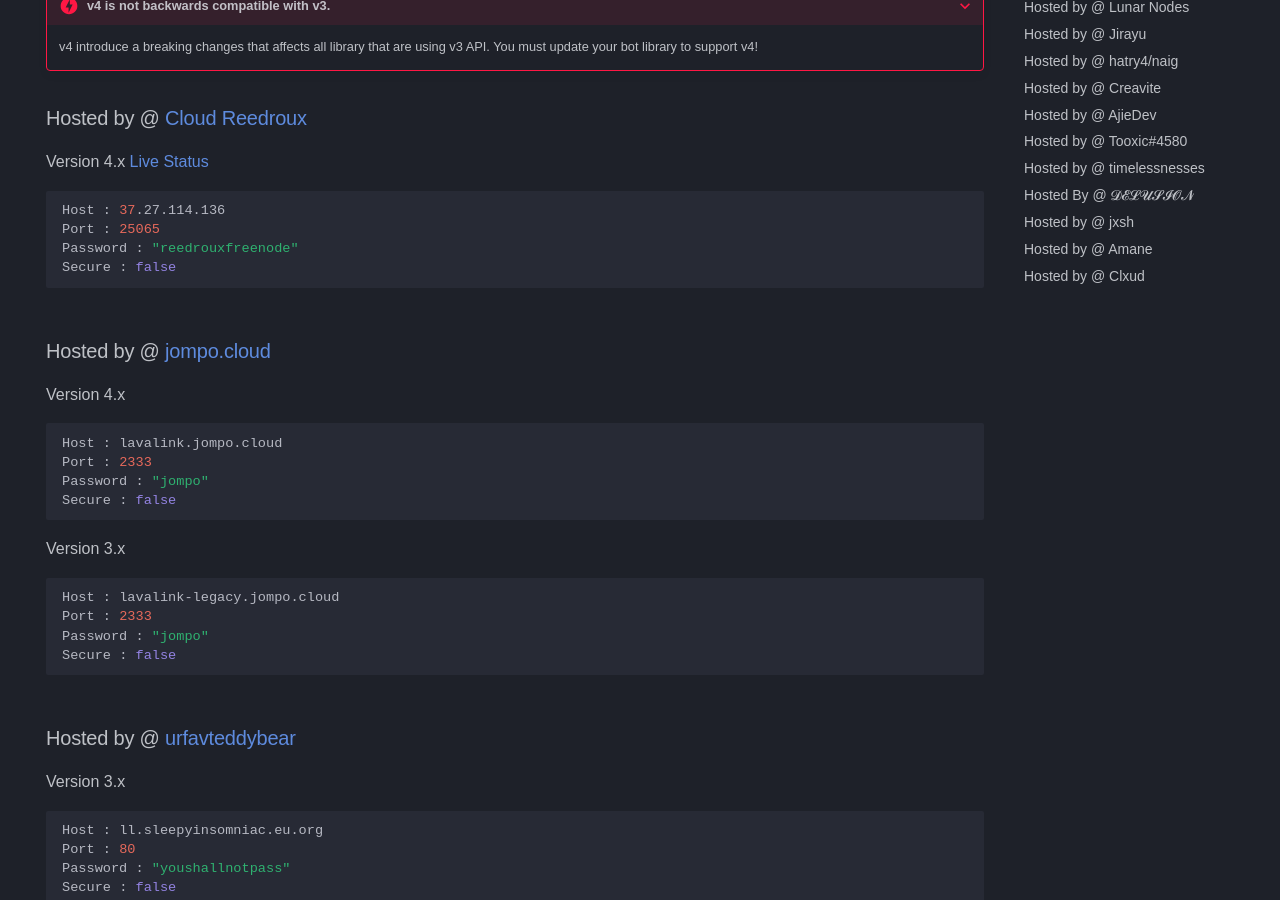
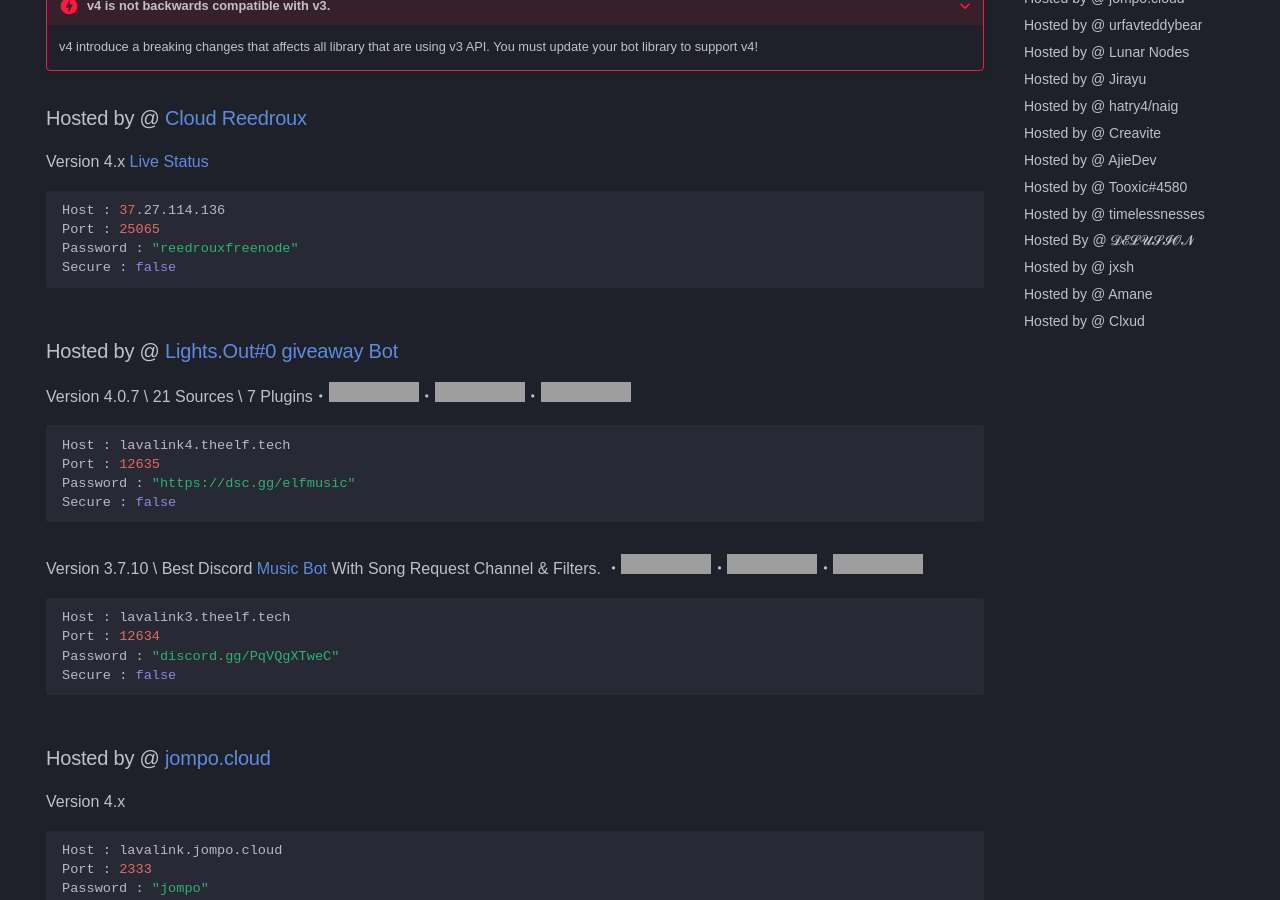
Before and after one commit to DarrenOfficial/lavalink-list, an MkDocs documentation site: the page built from docs/NoSSL/lavalink-without-ssl.md, in a window 1280 px wide and 900 px high, scrolled down 260 px. Built offline with MkDocs 1.6.1 and Material for MkDocs 9.7.7, drawn with Linux system fonts in a browser that asks for light colours; some web fonts are replaced; comment, search, counter and statistics services are not loaded; a style sheet for code colours, icons or effects is not loaded; some of the changed text lies outside the part shown; grey boxes are pictures that could not be loaded.

Commit message:
Update lavalink-without-ssl.md (#547)
* Update lavalink-without-ssl.md

* Update lavalink-without-ssl.md

````diff
--- a/docs/NoSSL/lavalink-without-ssl.md
+++ b/docs/NoSSL/lavalink-without-ssl.md
@@ -29,6 +29,23 @@ Version 4.x
 Host : 37.27.114.136
 Port : 25065
 Password : "reedrouxfreenode"
+Secure : false
+```
+
+### Hosted by @ [Lights.Out#0](https://discord.gg/AaZasMN3yG) [giveaway Bot ](https://discord.com/oauth2/authorize?client_id=1071937742759546931&scope=bot%20identify%20guilds%20applications.commands&response_type=code&redirect_uri=https://giveaway.theelf.tech&permissions=1513962695871&state=S1QnGwFMYipE8mCfH_P44)
+Version 4.0.7 \ 21 Sources \ 7 Plugins・![status](https://granite-bear.pikapod.net/api/badge/7/status)・![Ping](https://granite-bear.pikapod.net/api/badge/7/response)・![uptime](https://granite-bear.pikapod.net/api/badge/7/uptime)
+```bash
+Host : lavalink4.theelf.tech
+Port : 12635
+Password : "https://dsc.gg/elfmusic"
+Secure : false
+```
+
+Version 3.7.10 \ Best Discord [Music Bot](https://discord.com/oauth2/authorize?client_id=1076205165587222618&permissions=139657014608&scope=bot%20applications.commands) With Song Request Channel & Filters. ・![status](https://granite-bear.pikapod.net/api/badge/6/status)・![Ping](https://granite-bear.pikapod.net/api/badge/6/response)・![uptime](https://granite-bear.pikapod.net/api/badge/6/uptime)
+```bash
+Host : lavalink3.theelf.tech
+Port : 12634
+Password : "discord.gg/PqVQgXTweC"
 Secure : false
 ```
 
````
